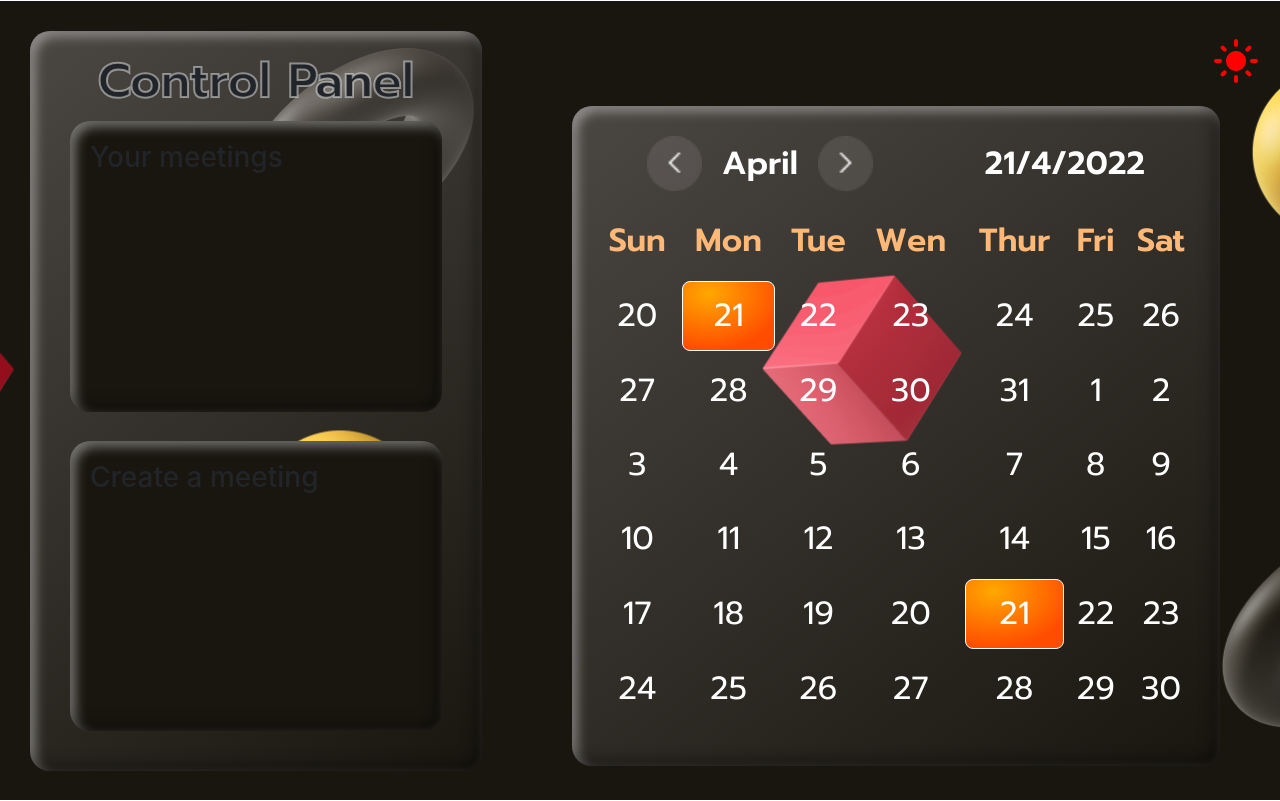
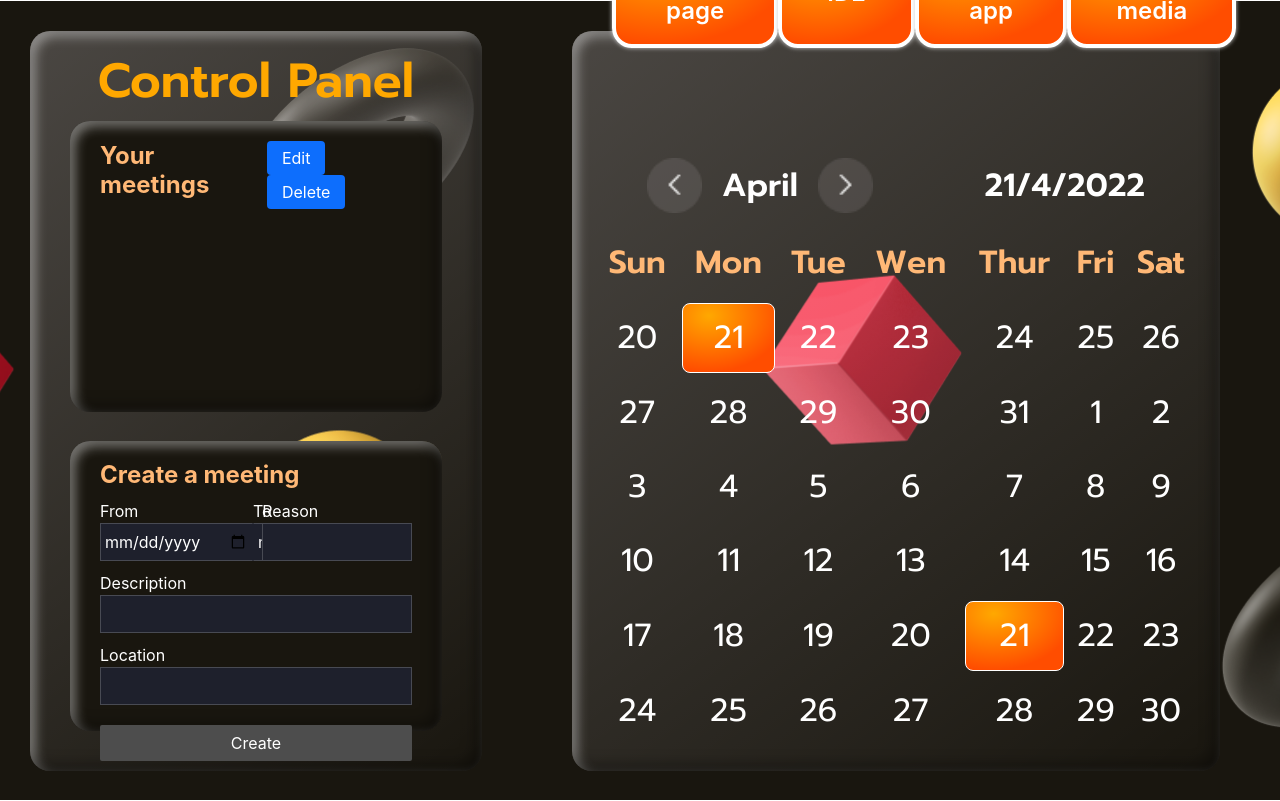
Before and after one commit to RahmaNiftaliyev/axtarilanproqramcilar, a React (Create React App) app in the folder wantedclientside/: page /calendar in a window 1280 px wide. Built offline with nearby package versions, Linux system fonts and the light colour scheme.

Commit message:
calendar view update

```diff
--- a/wantedclientside/src/features/tool/calendar/ReactCalendar.jsx
+++ b/wantedclientside/src/features/tool/calendar/ReactCalendar.jsx
@@ -4,6 +4,7 @@ import styles from './calendar.module.css';
 import { MdDarkMode, MdLightMode } from 'react-icons/md';
 import left from './assets/left.png';
 import right from './assets/right.png';
+import { useNavigate } from 'react-router-dom';
 
 const ReactCalendar = () => {
   const [toggle, setToggle] = useState(true);
@@ -100,6 +101,9 @@ const ReactCalendar = () => {
   };
 
   // !CALENDAR FUNCTION BEGINS HERE
+
+  const navigate = useNavigate();
+
   const checkForLeapYear = (year) => {
     if (year % 4 === 0 && year % 100 !== 0) {
       return true;
@@ -118,6 +122,23 @@ const ReactCalendar = () => {
       numberOfDays = maxDays[month];
     }
     return numberOfDays;
+  };
+
+  // !CALENDAR ROUTING TO IDE SOCIAL MEDIA HOME PAGE AND CHAT APP
+  const handleHomePage = () => {
+    navigate('/');
+  };
+
+  const handleIDE = () => {
+    navigate('/codeeditor');
+  };
+
+  const handleChatApp = () => {
+    navigate('/chat');
+  };
+
+  const handleSocialMedia = () => {
+    navigate('/explore');
   };
 
   useEffect(() => {
@@ -190,23 +211,124 @@ const ReactCalendar = () => {
         toggle ? styles.background_dark : styles.background_light
       } minHeight`}
     >
-      <button className={`${styles.theme_button}`} onClick={handleDarkAndLightThem}>
-        {!toggle ? <MdDarkMode /> : <MdLightMode />}
-      </button>
       <div className={`${styles.calendar_container}`}>
         <div className={`${styles.controller_side}`}>
           <div className={`${styles.controller_container}`}>
             <h2>Control Panel</h2>
             <div className={`${styles.control_meetings}`}>
-              <h3>Your meetings</h3>
+              <div>
+                <h3>Your meetings</h3>
+                <div>
+                  <button>Edit</button>
+                  <button>Delete</button>
+                </div>
+              </div>
             </div>
             <div className={`${styles.control_create}`}>
               <h3>Create a meeting</h3>
+              <div className={`${styles.meeting_editor_container}`}>
+                <div
+                  style={{
+                    display: 'flex',
+                    justifyContent: 'space-between',
+                  }}
+                >
+                  <div
+                    style={{
+                      display: 'flex',
+                    }}
+                  >
+                    <div>
+                      <label htmlFor="from">From</label>
+                      <br />
+                      <input
+                        type="date"
+                        name="period"
+                        id="period"
+                        style={{
+                          border: '1px solid #484A53',
+                          borderRightColor: 'transparent',
+                        }}
+                      />
+                    </div>
+                    <div>
+                      <label htmlFor="to">To</label>
+                      <br />
+                      <input
+                        type="date"
+                        name="to"
+                        id="to"
+                        style={{
+                          border: '1px solid #484A53',
+                          borderLeftColor: 'transparent',
+                        }}
+                      />
+                    </div>
+                  </div>
+                  <div>
+                    <label htmlFor="reason">Reason</label>
+                    <br />
+                    <input
+                      type="text"
+                      id="reason"
+                      name="reason"
+                      style={{
+                        border: '1px solid #484A53',
+                      }}
+                    />
+                  </div>
+                </div>
+                <div>
+                  <label htmlFor="description">Description</label>
+                  <br />
+                  <input
+                    type="text"
+                    name="description"
+                    id="description"
+                    style={{
+                      width: '100%',
+                      border: '1px solid #484A53',
+                    }}
+                  />
+                </div>
+                <div>
+                  <label htmlFor="location">Location</label>
+                  <br />
+                  <input
+                    type="text"
+                    name="location"
+                    id="location"
+                    style={{
+                      width: '100%',
+                      border: '1px solid #484A53',
+                    }}
+                  />
+                </div>
+                <button
+                  style={{
+                    backgroundColor: '#4D4D4D',
+                    width: '100%',
+                    padding: '6px 0',
+                    margin: '10px 0',
+                    color: 'white',
+                  }}
+                >
+                  Create
+                </button>
+              </div>
             </div>
           </div>
         </div>
         <div className={`${styles.calendar_badge}`}>
           <div className={styles.calendar}>
+            <div className={`${styles.calendar_control_panel}`}>
+              <div>
+                <button onClick={handleHomePage}>Home page</button>
+                <button onClick={handleIDE}>IDE</button>
+                <button onClick={handleChatApp}>Chat app</button>
+                <button onClick={handleSocialMedia}>Social media</button>
+              </div>
+            </div>
             {/* !CALENDAR HEADER LEFT AND RIGHT SIDE */}
             <div className={`${styles.calendar_header}`}>
               <div className={styles.calendar_header_left}>
--- a/wantedclientside/src/features/tool/calendar/calendar.module.css
+++ b/wantedclientside/src/features/tool/calendar/calendar.module.css
@@ -72,51 +72,122 @@
   font-size: 3rem;
   line-height: 21px;
   margin-bottom: 0;
-    -webkit-text-stroke: 2px  rgba(255, 255, 255, 0.46);
+  color: #ffa800;
 }
-
 
 .control_meetings,
 .control_create {
   width: 100%;
   height: 44%;
-    background:#19160F;
+  background: #19160f;
   box-shadow: inset -5px -5px 15px rgba(0, 0, 0, 0.46), inset 5px 5px 12px rgba(255, 255, 255, 0.46);
   backdrop-filter: blur(85px);
   border-radius: 20px;
-    padding: 20px;
+  padding: 20px 30px;
+}
+
+.control_meetings h3,
+.control_create h3 {
+  color: #ffb876;
+  font-weight: 700;
+  font-size: 1.5rem;
+}
+
+.control_create label {
+  color: white;
+}
+
+.control_create input {
+  background-color: #1e202c;
+  color: white;
+  padding: 6px 4px;
 }
 
 .control_meetings {
+}
 
+.meeting_editor_container > div {
+  margin: 10px 0;
+}
+
+.meeting_editor_container > div > div {
+  width: 48%;
 }
 
 
+.meeting_editor_container button {
+  border-radius: 2px;
+}
+
+
+.meeting_editor_container > div > div:last-child > input {
+  width: 100%;
+}
+
+.control_meetings > div {
+  display: flex;
+  justify-content: space-between;
+  align-items: center;
+}
+
+.control_meetings > div > div > button {
+  padding: 5px 15px;
+  margin: 0 5px;
+  border-radius: 4px;
+  background-color: #0d6efd;
+  color: white;
+}
+
 .control_create {
-
 }
 
 .calendar_badge {
   width: 60%;
   padding: 30px 60px;
+  height: 100%;
 }
 
 .calendar {
   width: 100%;
-  height: 660px;
+  height: 100%;
   margin-left: auto;
   margin-right: auto;
-  margin-top: calc((100vh - 660px) / 2);
   background: linear-gradient(
     142.42deg,
     rgba(254, 248, 255, 0.21) 1.79%,
     rgba(254, 248, 255, 0) 100.42%
   );
   box-shadow: inset -5px -5px 15px rgba(0, 0, 0, 0.46), inset 5px 5px 12px rgba(255, 255, 255, 0.46);
-  /* backdrop-filter: blur(85px); */
   border-radius: 20px;
   mix-blend-mode: pass-through;
   padding: 20px;
+  display: flex;
+  flex-direction: column;
+  justify-content: flex-end;
+}
+
+.calendar_control_panel {
+  padding: 40px 20px;
+}
+
+.calendar_control_panel > div {
+  display: flex;
+  justify-content: space-around;
+  margin-bottom: 60px;
+}
+
+.calendar_control_panel > div > button {
+  border: 4px solid #fff;
+  outline: none;
+  background: radial-gradient(82.86% 82.86% at 28.57% 17.14%, #ffa800, #ff4d00);
+  border-radius: 20px;
+  transition: 0.13s ease-in-out;
+  cursor: pointer;
+  font-weight: 600;
+  padding: 15px 45px;
+  box-shadow: 0 0 4px rgb(207, 207, 207);
+  font-size: 1.5rem;
+  color: #fff;
 }
 
 .calendar_header {
@@ -173,10 +244,8 @@
   padding: 10px 0;
 }
 
-
-
 .active_calendar {
-    border: 1px solid white!important;
+  border: 1px solid white !important;
   border-radius: 8px;
   background: radial-gradient(82.86% 82.86% at 28.57% 17.14%, #ffa800, #ff4d00);
 }
```
Lines whose indentation alone changed are shown as unchanged.
